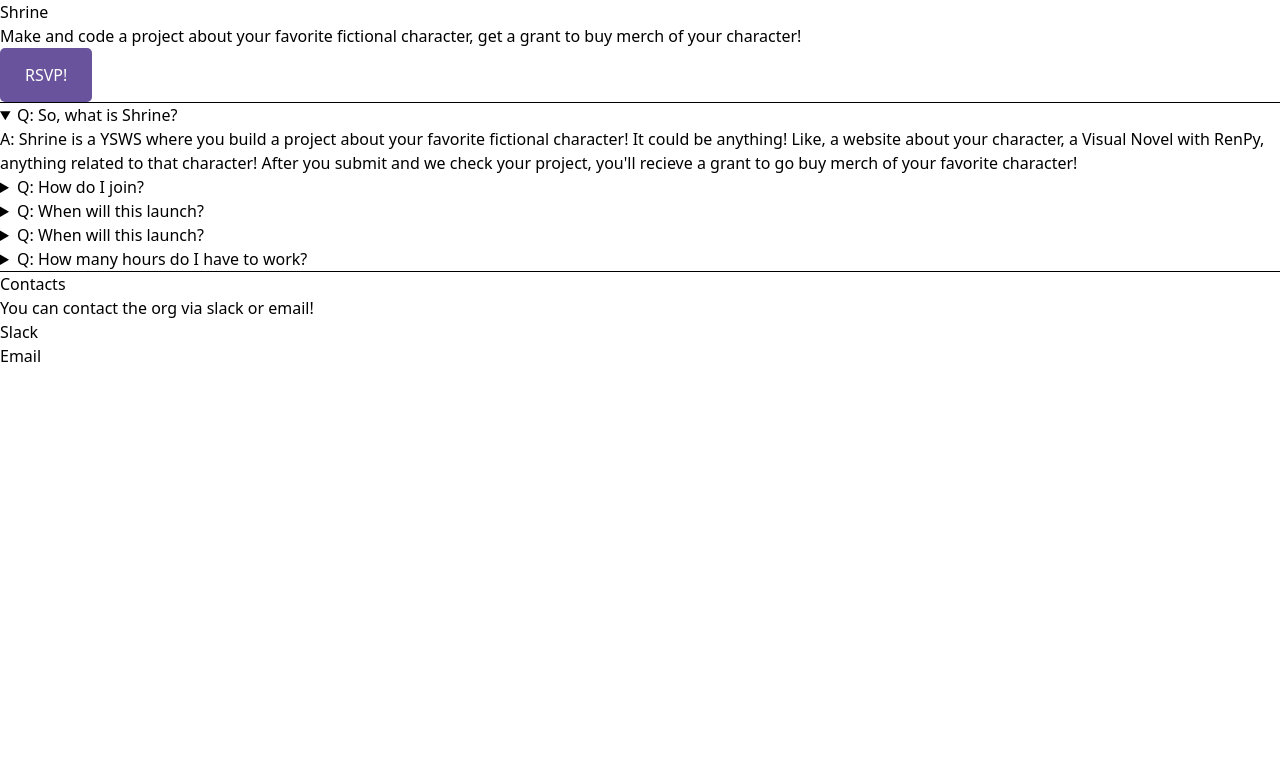
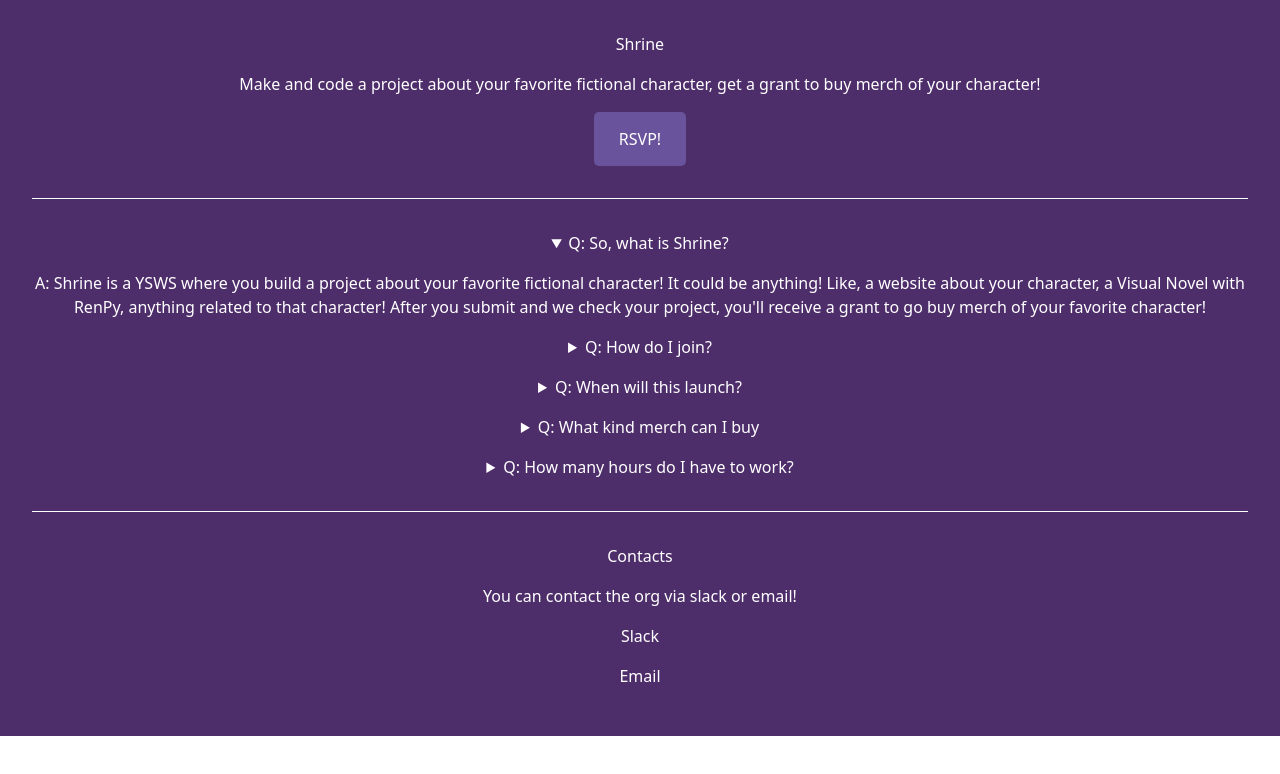
Before and after one commit to Snowflake6413/shrine, a SvelteKit app: page / in a window 1280 px wide. Both pictures are taken after a click on the heading "Q: So, what is Shrine?". Shown: the top 774 px of the page. Built offline with nearby package versions, Linux system fonts and the light colour scheme.

Commit message:
Resolve issues from Amp Code Review

```diff
--- a/src/routes/+page.svelte
+++ b/src/routes/+page.svelte
@@ -1,6 +1,5 @@
+<div class="all">
 <title>Shrine</title>
-<body>
-<div class=info>
 <h1>Shrine</h1>
 <!---TBA because we dont know.....goog-->
 <p>Make and code a project about your favorite fictional character, get a grant to buy merch of your character!</p>
@@ -10,30 +9,29 @@
     <button>RSVP!</button>
 </a>
  </div>
-</div>
 
 <hr>
 
-<div class=faq>
+<div class="faq">
 <details>
     <summary>Q: So, what is Shrine?</summary>
-    <p>A: Shrine is a YSWS where you build a project about your favorite fictional character! It could be anything! Like, a website about your character, a Visual Novel with RenPy, anything related to that character! After you submit and we check your project, you'll recieve a grant to go buy merch of your favorite character!</p>
+    <p>A: Shrine is a YSWS where you build a project about your favorite fictional character! It could be anything! Like, a website about your character, a Visual Novel with RenPy, anything related to that character! After you submit and we check your project, you'll receive a grant to go buy merch of your favorite character!</p>
 </details>
 <details>
     <summary>Q: How do I join?</summary>
-    <p>Join us at #shrine and make sure you RSVP on the form above!</p>
+    <p>A: Join us at #shrine and make sure you RSVP on the form above!</p>
 </details>
 <details>
     <summary>Q: When will this launch?</summary>
-    <p>We dont have an ETA right now since this YSWS draft is freshly new and we haven't found a sponsor yet!</p>
+    <p>A: We dont have an ETA right now since this YSWS draft is freshly new and we haven't found a sponsor yet!</p>
 </details>
 <details>
-    <summary>Q: When will this launch?</summary>
-    <p>We dont have an ETA right now since this YSWS draft is freshly new and we haven't found a sponsor yet!</p>
+    <summary>Q: What kind merch can I buy</summary>
+    <p>A: It could be a figurine, hoodies, shirts, stationary, stickers, anything as long it's related to your character!</p>
 </details>
 <details>
     <summary>Q: How many hours do I have to work?</summary>
-    <p>We haven't set how many hours. It might be 5 or 6 hours. Although, this might change, please take it with a grain of salt!</p>
+    <p>A: We haven't set how many hours. It might be 5 or 6 hours. Although, this might change, please take it with a grain of salt!</p>
 </details>
 </div>
 
@@ -49,13 +47,15 @@
         <p>Email</p>
     </a>
 </div>
-</body>
+
+</div>
 
 
 <style>
-    body {
-        background-color: aquamarine;
+    :global(.all) {
+        background-color: 	#4e2d6b;
         text-align: center;
+        color: white;
     }
 
     button {
@@ -69,4 +69,20 @@
         transition: background-color 0.3s;
     }
 
+    p {
+        margin: 1rem 0;
+    }
+
+    .all {
+        padding: 2rem;
+    }
+
+    hr {
+    margin: 2rem 0;
+    }
+
+    details {
+    margin-bottom: 1rem;
+    }
+
 </style>
```
